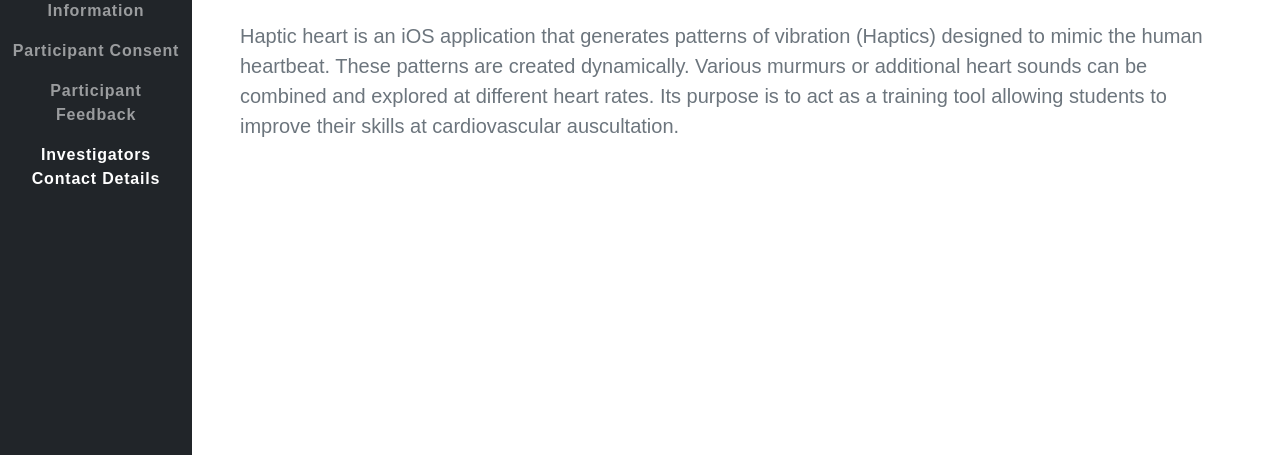
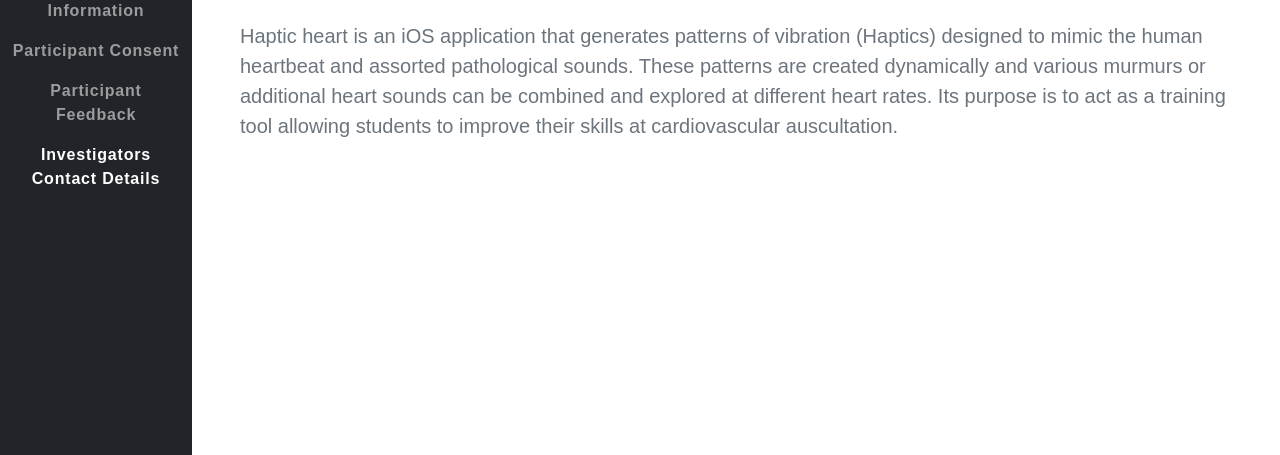
Before and after one commit to BarkingTree/HapticHeartInformation, a website: page index.html in a window 1280 px wide. Shown: the part 345-800 px from the top of the page. Drawn offline with nearby package versions, Linux system fonts and the light colour scheme.

Commit message:
Changed leading phrasing

```diff
--- a/index.html
+++ b/index.html
@@ -48,8 +48,8 @@
             Evaluating haptic feedback as a training tool
           </h4>
 
-          <p class="lead mb-5">Haptic heart is an iOS application that generates patterns of vibration (Haptics) designed to mimic the human heartbeat.
-            These patterns are created dynamically. Various murmurs or additional heart sounds can be combined and explored at different heart rates. Its purpose
+          <p class="lead mb-5">Haptic heart is an iOS application that generates patterns of vibration (Haptics) designed to mimic the human heartbeat and assorted pathological sounds.
+            These patterns are created dynamically and various murmurs or additional heart sounds can be combined and explored at different heart rates. Its purpose
             is to act as a training tool allowing students to improve their skills at cardiovascular auscultation.
           </p>
       </div>
```
